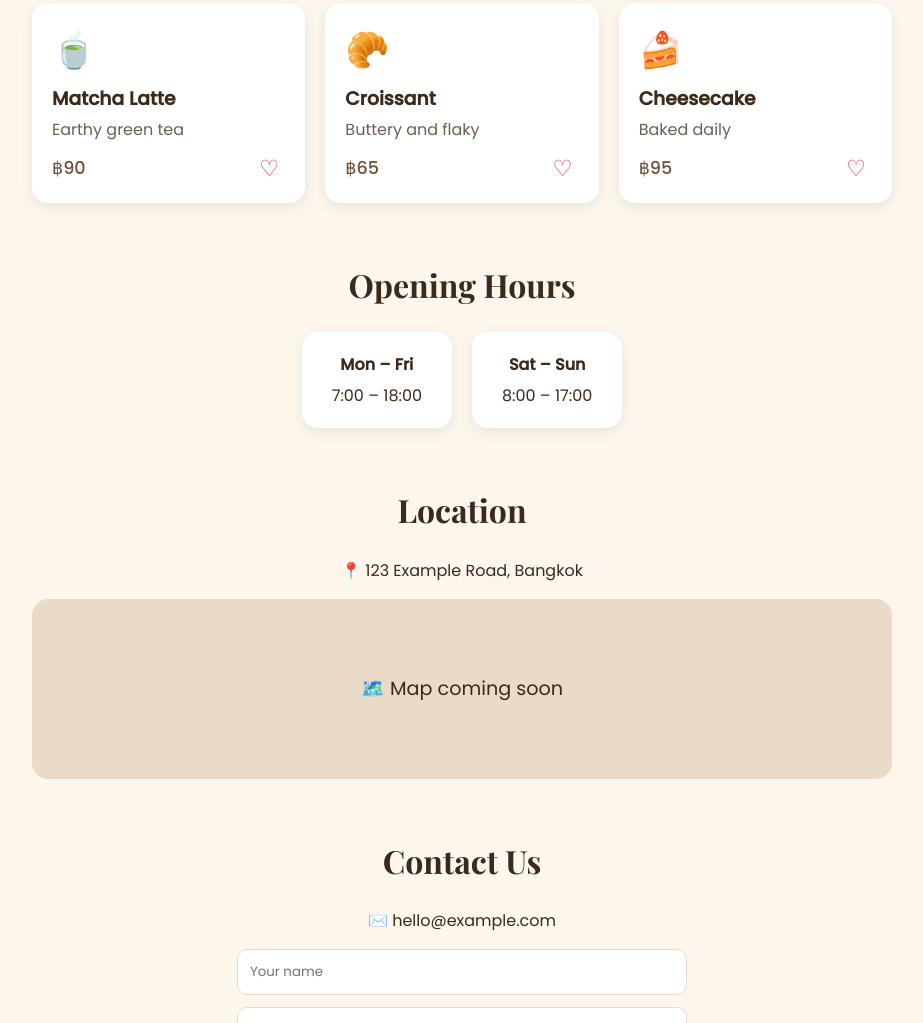
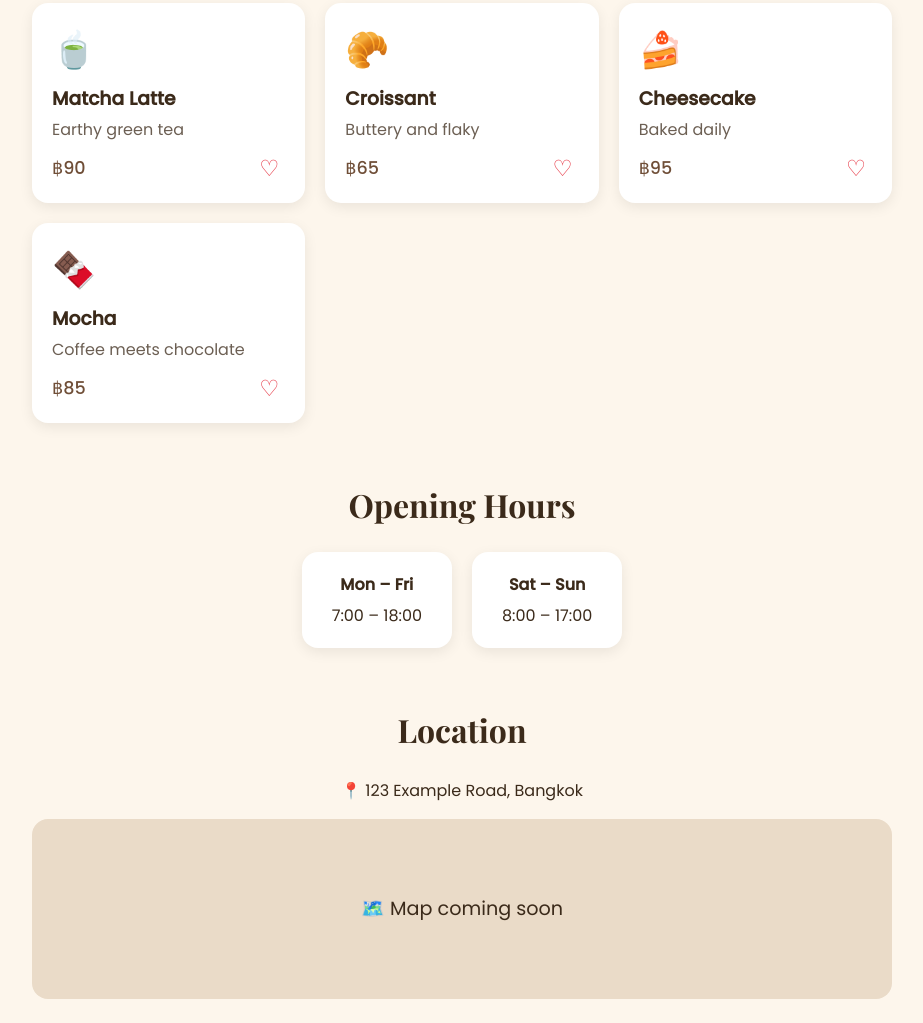
Before and after one commit to NititP/punjis-cafe, a plain HTML site: page index.html in a window 1280 px wide. Shown: the part 1087-2110 px from the top of the page, without its empty margins (178-1101 px from the left). Drawn offline with nearby package versions, Linux system fonts and the light colour scheme.

Commit message:
Add Mocha to menu

```diff
--- a/index.html
+++ b/index.html
@@ -44,6 +44,7 @@
       <div class="card" data-cat="tea"><div class="emoji">🍵</div><h3>Matcha Latte</h3><p>Earthy green tea</p><div class="row"><span class="price">฿90</span><button class="like">♡</button></div></div>
       <div class="card" data-cat="bakery"><div class="emoji">🥐</div><h3>Croissant</h3><p>Buttery and flaky</p><div class="row"><span class="price">฿65</span><button class="like">♡</button></div></div>
       <div class="card" data-cat="bakery"><div class="emoji">🍰</div><h3>Cheesecake</h3><p>Baked daily</p><div class="row"><span class="price">฿95</span><button class="like">♡</button></div></div>
+      <div class="card" data-cat="coffee"><div class="emoji">🍫</div><h3>Mocha</h3><p>Coffee meets chocolate</p><div class="row"><span class="price">฿85</span><button class="like">♡</button></div></div>
     </div>
   </section>
 
```
